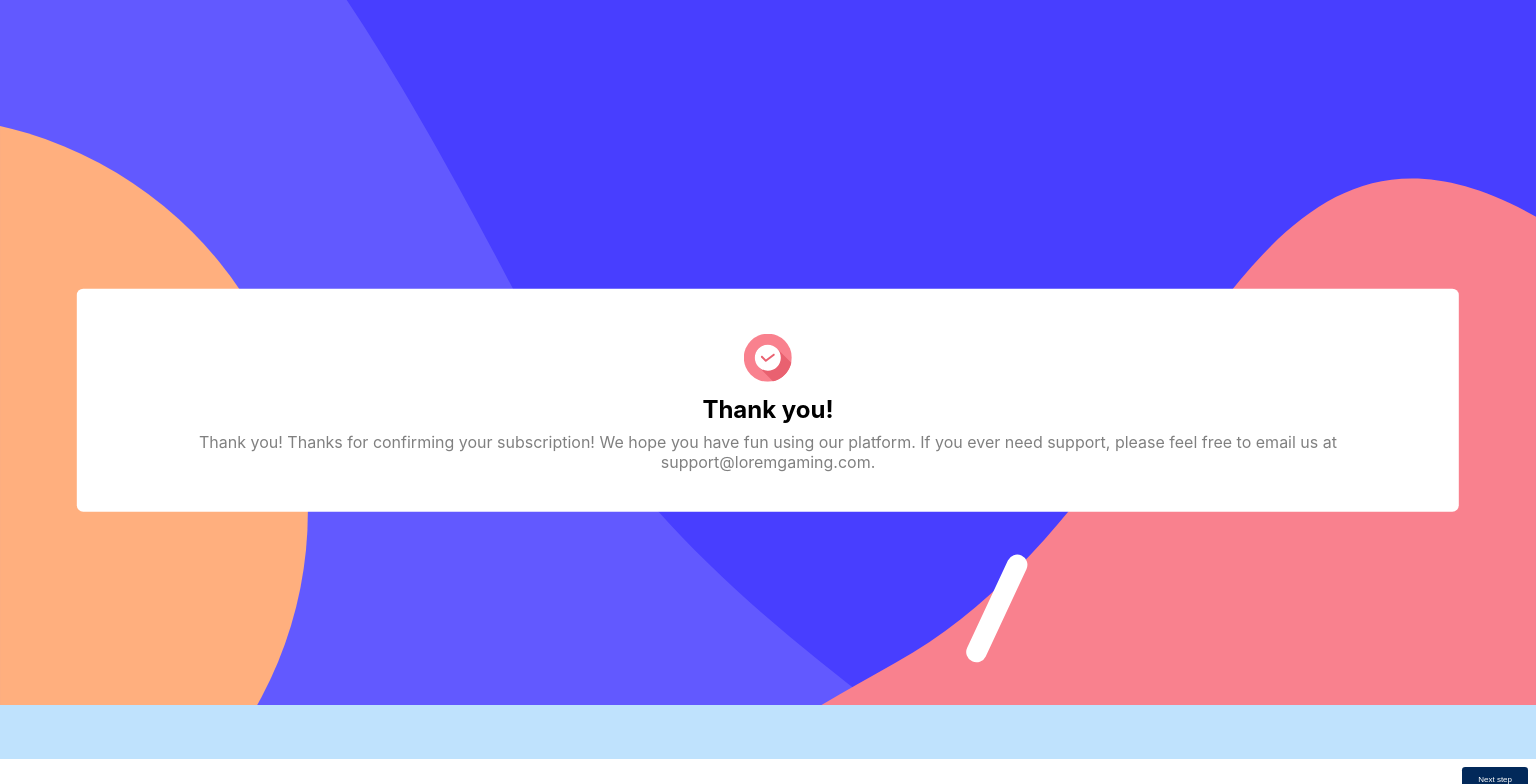
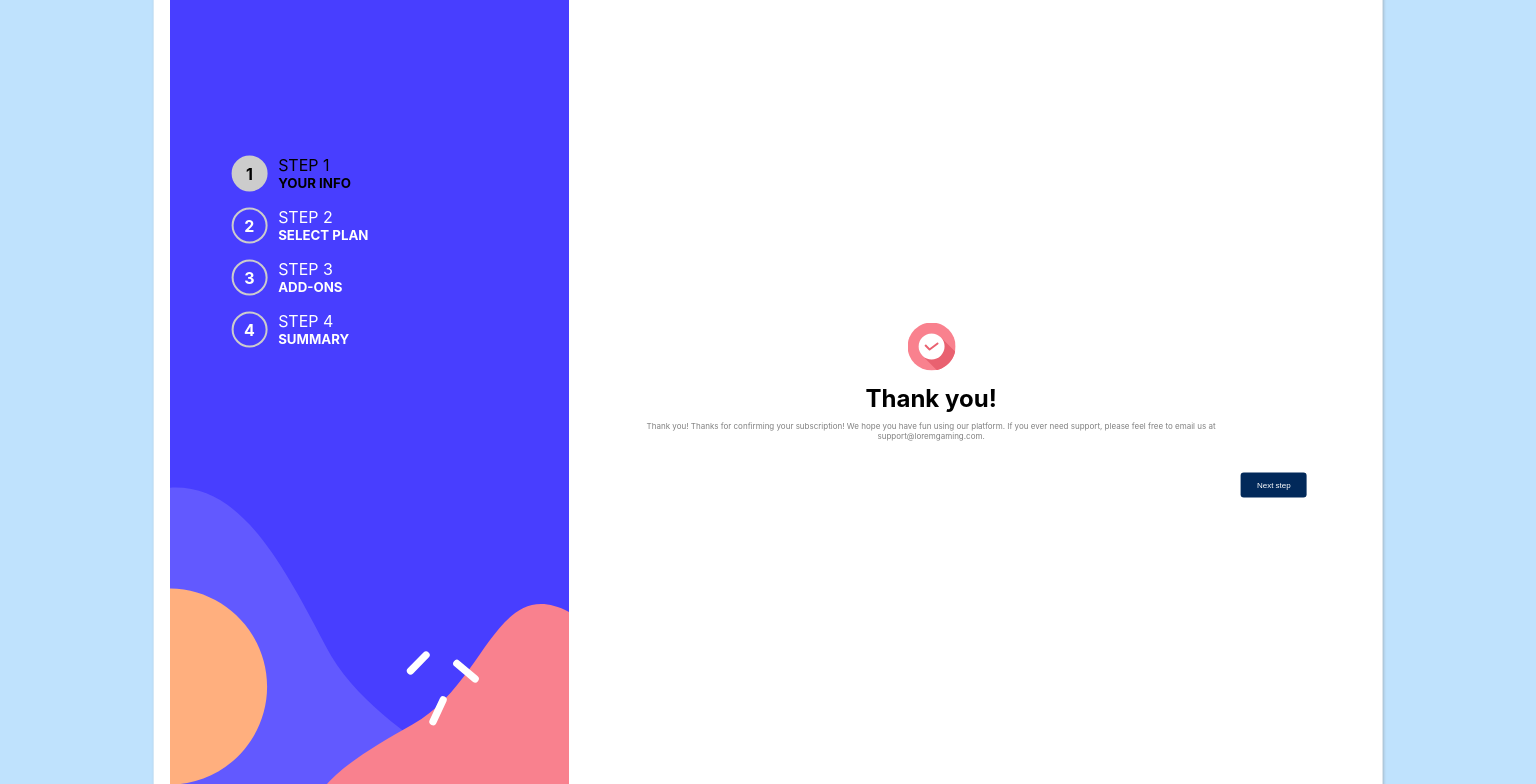
Before and after one commit to wen00033/Vue-multi-step-form-main, a Vue app in the folder multi-form/: page /final in a window 1536 px wide. Shown: the top 784 px of the page. Built offline with nearby package versions, Linux system fonts and the light colour scheme.

Commit message:
updated desktop view

```diff
--- a/multi-form/src/App.vue
+++ b/multi-form/src/App.vue
@@ -1,13 +1,17 @@
 <template>
   <div class="wrapper">
+    <div>
       <step :update="currentStep" />
+    </div>
+    <div class="split-content">
       <main class="content">
         <router-view />
       </main>
-  </div>
       <footer>
         <submit @prevStep="check" @nextStep="check2" />
       </footer>
+    </div>
+  </div>
 </template>
 
 <script setup>
@@ -29,10 +33,6 @@ function check(payload) {
 function check2(payload) {
   currentStep.value = payload;
 }
-
-function check3(payload) {
-  console.log(payload);
-}
 </script>
 <style lang="scss">
 .content {
@@ -53,4 +53,41 @@ footer {
   background-color: white;
   padding: 0.5rem;
 }
+
+@media screen and (min-width: 1400px) {
+  footer {
+    position: static;
+  }
+
+  .content {
+    position: static;
+    transform: translate(0, 0);
+  }
+
+  #app {
+    padding: 1rem;
+    border-radius: 0.4rem;
+    box-shadow: 1px 2px 3px rgba(128, 128, 128, 0.47);
+    display: flex;
+    flex-direction: row;
+    background: white;
+    position: absolute;
+    width: 80%;
+    top: 50%;
+    left: 50%;
+    transform: translate(-50%, -50%);
+  }
+
+  .wrapper {
+    width: 100%;
+    display: grid;
+    grid-template-columns: 1fr 2fr;
+  }
+  .split-content {
+    align-self: center;
+    justify-self: center;
+    display: flex;
+    flex-direction: column;
+  }
+}
 </style>
--- a/multi-form/src/components/step.vue
+++ b/multi-form/src/components/step.vue
@@ -1,15 +1,46 @@
 <template>
   <header>
-    <img
-      class="background"
-      src="../../public/images/bg-sidebar-mobile.svg"
-      alt="mobile"
-    />
+    <picture>
+      <source
+        media="(min-width:1400px)"
+        srcset="../../public/images/bg-sidebar-desktop.svg"
+      />
+      <img
+        class="background"
+        src="../../public/images/bg-sidebar-mobile.svg"
+        alt="mobile"
+      />
+    </picture>
+
     <ul class="progress-container">
-      <li class="step"><h4>1</h4></li>
-      <li class="step"><h4>2</h4></li>
-      <li class="step"><h4>3</h4></li>
-      <li class="step"><h4>4</h4></li>
+      <li class="step">
+        <h4>1</h4>
+        <div class="step-content">
+          <span>step 1</span>
+          <h5>Your Info</h5>
+        </div>
+      </li>
+      <li class="step">
+        <h4>2</h4>
+        <div class="step-content">
+          <span>step 2</span>
+          <h5>Select plan</h5>
+        </div>
+      </li>
+      <li class="step">
+        <h4>3</h4>
+        <div class="step-content">
+          <span>step 3</span>
+          <h5>add-ons</h5>
+        </div>
+      </li>
+      <li class="step">
+        <h4>4</h4>
+        <div class="step-content">
+          <span>step 4</span>
+          <h5>summary</h5>
+        </div>
+      </li>
     </ul>
   </header>
 </template>
@@ -63,6 +94,7 @@ header {
 }
 
 .background {
+  height: 100%;
   width: 100%;
   object-fit: cover;
   object-position: center;
@@ -94,4 +126,29 @@ header {
 .progress-container h4 {
   @extend .center;
 }
+
+.step-content {
+  display: none;
+}
+
+@media screen and (min-width: 1400px) {
+  .progress-container {
+    gap: 1rem;
+    flex-direction: column;
+    justify-self: flex-start;
+    left: 20%;
+    top: 35%;
+  }
+  .step-content {
+    display: block;
+    position: absolute;
+    left: 140%;
+    top: -10%;
+  }
+
+  .step-content > * {
+    white-space: nowrap;
+    text-transform: uppercase;
+  }
+}
 </style>
--- a/multi-form/src/components/submit.vue
+++ b/multi-form/src/components/submit.vue
@@ -78,6 +78,7 @@ function navigator() {
 .button-container {
   display: flex;
   justify-content: space-between;
+  padding-inline: 1rem;
 }
 
 button {
--- a/multi-form/src/routes/final.vue
+++ b/multi-form/src/routes/final.vue
@@ -12,13 +12,13 @@
 
 <style>
 .final {
+  width: 100%;
   display: flex;
   flex-direction: column;
   justify-content: center;
   align-items: center;
   text-align: center;
   gap: 0.5rem;
-  padding: 1rem;
 }
 
 .icon {
@@ -26,4 +26,8 @@
   width: 3rem;
   margin: 0.3rem;
 }
+
+p {
+  font-size: 0.5rem;
+}
 </style>
```
Lines whose indentation alone changed are shown as unchanged.
